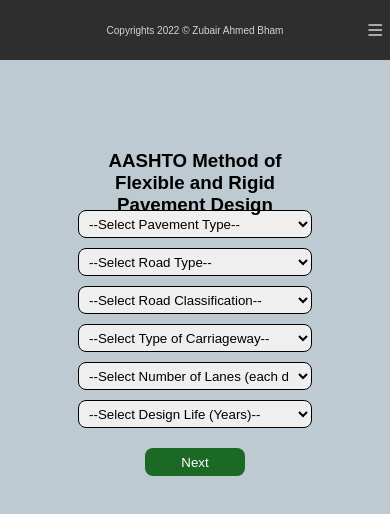
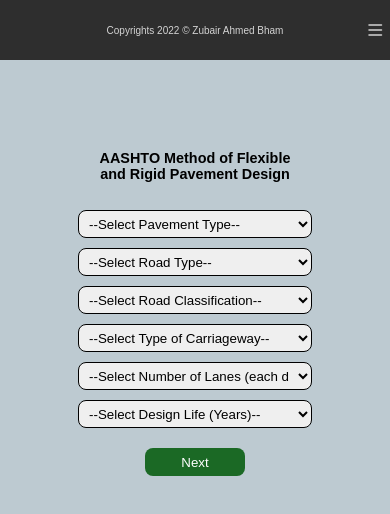
Before and after one commit to zubairbham/aashto-flexible-and-rigid-design, a plain HTML site: page index.html in a window 390 px wide. Drawn offline with Linux system fonts and the light colour scheme.

Commit message:
Update style.css

```diff
--- a/style.css
+++ b/style.css
@@ -296,6 +296,9 @@ tfoot td {
         height: 20px;
         line-height: 20px;
     }
+    #my-heading{
+        font-size: 0.9rem;
+    }
 }
 #close-display{
     width: 80px;
```
